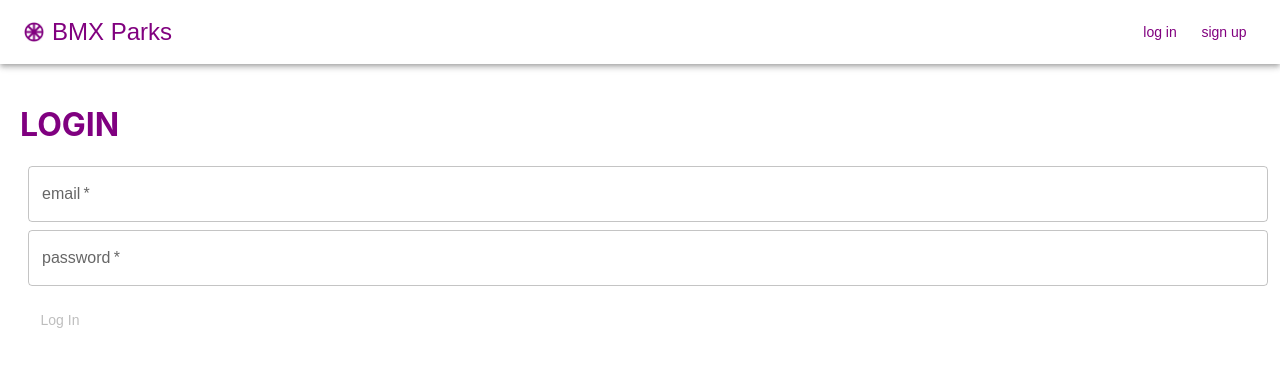
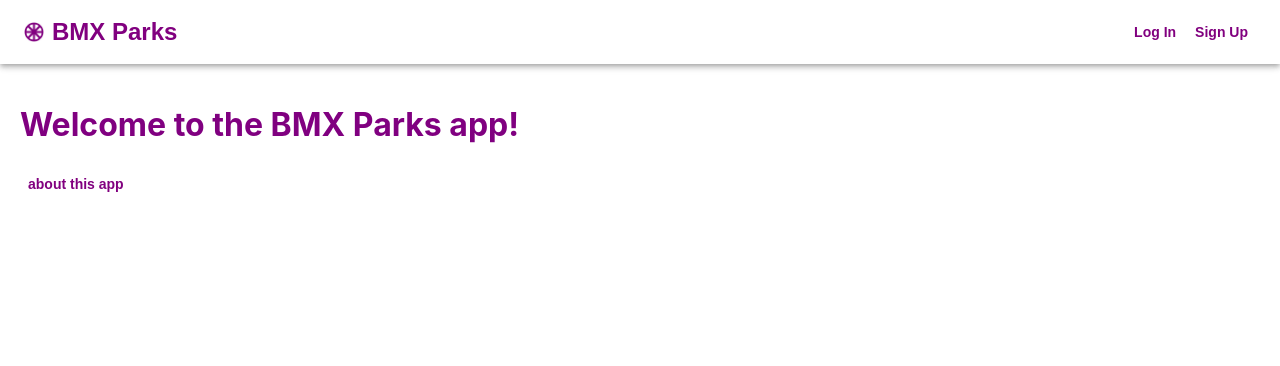
Before and after one commit to forrestmorrison/bmxparks-app, a React (Create React App) app: page / in a window 1280 px wide. Before the commit this address led to /login. Shown: the top 366 px of the page. Built offline with nearby package versions, Linux system fonts and the light colour scheme; no server answers.

Commit message:
added CSS styling

```diff
--- a/src/App.js
+++ b/src/App.js
@@ -22,7 +22,8 @@ const theme = createTheme({
       "Arial",
     ],
     button: {
-      textTransform: 'none'
+      textTransform: 'none',
+      fontWeight: "bold"
     }
   }
 })
@@ -36,11 +37,11 @@ function App() {
             <NavBar />
             <main>
               <Routes>
-                <Route exact path="/" element={<PrivateRoute><Home /></PrivateRoute>} />
+                <Route exact path="/" element={<Home />} />
                 <Route path="/signup" element={<Signup />} />
                 <Route path="/login" element={<Login />} />
                 <Route path="/about" element={<About />} />
-                <Route path="/parks/:parkId" element={<PrivateRoute><ParkPage /></PrivateRoute> } />
+                <Route path="/parks/:parkId" element={<PrivateRoute><ParkPage /></PrivateRoute>} />
               </Routes>
             </main>
           </div>
--- a/src/auth/Login.js
+++ b/src/auth/Login.js
@@ -33,7 +33,7 @@ const Login = () => {
 
     return (
         <div>
-            <h1>LOGIN</h1>
+            <h1>Log In</h1>
             <form>
                 <TextField
                     onChange={handleEmailChange}
--- a/src/auth/Signup.js
+++ b/src/auth/Signup.js
@@ -53,7 +53,7 @@ const Signup = () => {
         }}
       >
         <form noValidate autoComplete="off" className='form' onSubmit={onSignUp}>
-          <h1>new user</h1>
+          <h1>Sign Up</h1>
           <TextField
             onChange={handleEmailChange}
             value={email}
@@ -101,7 +101,7 @@ const Signup = () => {
               margin: 1
             }}
           >
-            create account
+            Create Account
           </Button>
         </form>
       </Box>
--- a/src/components/AddPark.jsx
+++ b/src/components/AddPark.jsx
@@ -93,7 +93,18 @@ const AddPark = () => {
 
   return (
     <>
-      <Button onClick={openModal} className="btn-modal">add park</Button>
+      <Button
+        onClick={openModal}
+        sx={{
+          m: 1,
+          "&:hover": {
+              backgroundColor: "purple",
+              color: "white",
+          }
+        }}
+      >
+        Add Park
+      </Button>
 
       <Modal
         isOpen={modalIsOpen}
--- a/src/components/NavBar.jsx
+++ b/src/components/NavBar.jsx
@@ -44,7 +44,10 @@ const NavBar = () => {
                         <Typography
                             variant="h5"
                             component="div"
-                            sx={{ flexGrow: 1 }}
+                            sx={{
+                                flexGrow: 1,
+                                fontWeight: "bold"
+                            }}
                             color='primary'
                         >
                             BMX Parks
@@ -61,27 +64,58 @@ const NavBar = () => {
                                 <AddPark />
                                 <Link to="/signup"
                                     style={{
-                                        textDecoration:"none"
+                                        textDecoration: "none"
                                     }}
                                 >
-                                    <Button color="primary">log out</Button>
+                                    <Button
+                                        color="primary"
+                                        sx={{
+                                            m: 1,
+                                            "&:hover": {
+                                                backgroundColor: "purple",
+                                                color: "white",
+                                            }
+                                        }}
+                                    >
+                                        Log Out
+                                    </Button>
                                 </Link>
                             </Box>
                         ) : (
                             <Box>
                                 <Link to="/login"
                                     style={{
-                                        textDecoration:"none"
+                                        textDecoration: "none"
                                     }}
                                 >
-                                    <Button color="primary">log in</Button>
+                                    <Button
+                                        color="primary"
+                                        sx={{
+                                            "&:hover": {
+                                                backgroundColor: "purple",
+                                                color: "white",
+                                            }
+                                        }}
+                                    >
+                                        Log In
+                                    </Button>
                                 </Link>
                                 <Link to="/signup"
                                     style={{
-                                        textDecoration:"none"
+                                        textDecoration: "none"
                                     }}
                                 >
-                                    <Button color="primary">sign up</Button>
+                                    <Button
+                                        color="primary"
+                                        sx={{
+                                            "&:hover": {
+                                                backgroundColor: "purple",
+                                                color: "white",
+                                            }
+                                        }}
+                                    >
+                                        Sign Up
+                                    </Button>
                                 </Link>
                             </Box>
                         )
--- a/src/components/ParkItem.jsx
+++ b/src/components/ParkItem.jsx
@@ -15,15 +15,15 @@ const ParkItem = ({item}) => {
         } catch (err) {
             console.error('Failed to delete the post', err)
         }
-      }
+    }
 
     return (
             <Grid item
                 className='grid-item'
-                border={'solid 1px purple'}
-                xs={10} md={5}
+
+                xs={8} md={10}
                 sx={{
-                    margin: 2,
+                    margin: 1,
                     padding: 1
                 }}
             >
@@ -31,7 +31,7 @@ const ParkItem = ({item}) => {
                     <div className='park-name-display'>{item.name}</div>
                     <div className='park-address-display'>{item.address}</div>
                 </Link>
-                    <button type="button" onClick={onDeletePark}>Delete</button>
+                    {/* <button type="button" onClick={onDeletePark}>Delete</button> */}
             </Grid>
 
     )
--- a/src/components/ParkList.jsx
+++ b/src/components/ParkList.jsx
@@ -18,6 +18,7 @@ const ParkList = () => {
     }
 
     return (
+        <>
             <Grid container
                 alignItems="center"
                 justifyContent="center"
@@ -26,6 +27,7 @@ const ParkList = () => {
                     <ParkItem key={item.id} item={item} />
                 ))}
             </Grid>
+        </>
     )
 }
 
--- a/src/index.css
+++ b/src/index.css
@@ -55,6 +55,9 @@ h2 {
 }
 
 .park-link {
+  display: flex;
+  justify-content: space-between;
+  align-items: baseline;
   text-decoration: none;
 }
 
@@ -77,7 +80,7 @@ h2 {
   display: flex;
   flex-direction: row;
   align-items: baseline;
-  justify-content: flex-start;
+  justify-content: space-between;
 }
 
 .park-page article {
@@ -92,6 +95,11 @@ h2 {
   flex-direction: row;
 }
 
+.park-info {
+  display: flex;
+  flex-direction: row;
+}
+
 .page-data-label {
   margin-right: 20px;
   color: purple;
--- a/src/pages/ParkPage.jsx
+++ b/src/pages/ParkPage.jsx
@@ -1,9 +1,10 @@
 import { useEffect, useState } from "react"
 import Modal from "react-modal"
 import { useDispatch } from "react-redux"
-import { useParams } from "react-router-dom"
+import { useNavigate, useParams } from "react-router-dom"
 import { Button } from "@mui/material"
 import { showPark } from "../features/parks/parkSlice"
+
 
 const customStyles = {
     content: {
@@ -20,10 +21,11 @@ const customStyles = {
 
   Modal.setAppElement("#root")
 
-const ParkPage = () => {
-    const dispatch = useDispatch();
+const ParkPage = ({item}) => {
+    const dispatch = useDispatch()
+    const navigate = useNavigate()
 
-    const { parkId } = useParams();
+    const { parkId } = useParams()
 
     const [park, setPark] = useState()
 
@@ -39,6 +41,15 @@ const ParkPage = () => {
         })
     }, [parkId])
 
+    // const onDeletePark = () => {
+    //     try {
+    //         dispatch(deletePark(item.id)).unwrap()
+    //         navigate("/")
+    //     } catch (err) {
+    //         console.error('Failed to delete the post', err)
+    //     }
+    //   }
+
     return (
         <div className="park-page">
             {
@@ -49,12 +60,43 @@ const ParkPage = () => {
                         <h3>{park.address}</h3>
                     </header>
                     <section>
-                        <div className="page-data"><div className="page-data-label">type:</div>{park.type}</div>
-                        <div className="page-data"><div className="page-data-label">access:</div>{park.access}</div>
+                        <div className="park-info">
+                            <div className="page-data"><div className="page-data-label">type:</div>{park.type}</div>
+                            <div className="page-data"><div className="page-data-label">access:</div>{park.access}</div>
+                        </div>
+                        <div>
+                            <Button
+                                onClick={openModal}
+                                sx={{
+                                    backgroundColor: "purple",
+                                    color: "white",
+                                    m: 1,
+                                    "&:hover": {
+                                        backgroundColor: "white",
+                                        color: "purple",
+                                    }
+                                }}
+                            >
+                                Add Review
+                            </Button>
+                            <Button
+                                sx={{
+                                    backgroundColor: "red",
+                                    color: "white",
+                                    m: 1,
+                                    "&:hover": {
+                                        backgroundColor: "white",
+                                        color: "red",
+                                    }
+                                }}
+                            >
+                                Delete Park
+                            </Button>
+                        </div>
+
                     </section>
                     <article>
                         <h2>Reviews</h2>
-                        <Button onClick={openModal}>Add Review</Button>
                         <Modal
                             isOpen={modalIsOpen}
                             onRequestClose={closeModal}
```
Also changed, not shown: src/images/spinner.gif (added). Lines whose indentation alone changed are shown as unchanged.
